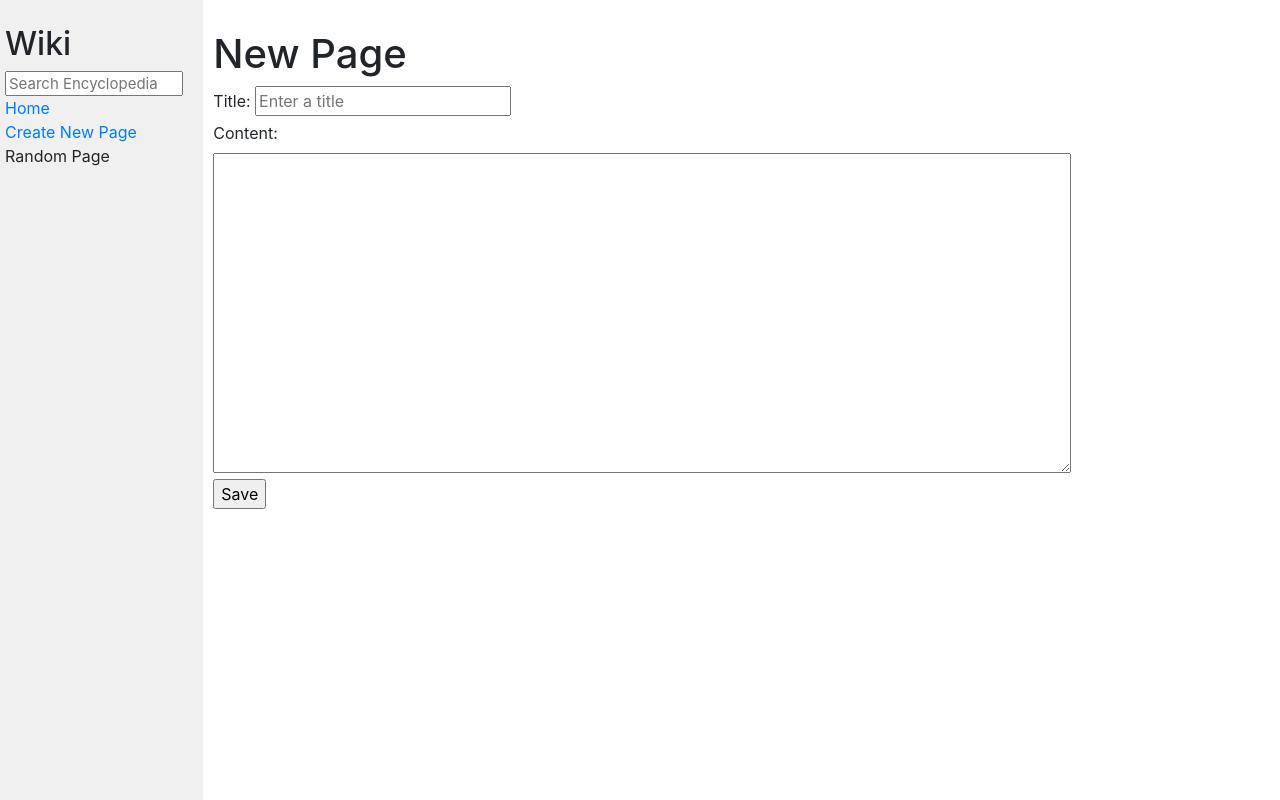
After one commit to Tarcisio2code/project-online-encyclopedia, a Django app: page /newpage/ in a window 1280 px wide. The commit adds this page. Run offline with Django 3.2, Linux system fonts and the light colour scheme; some libraries are stand-ins or nearby versions.

Commit message:
Add Create New Page function

```diff
--- a/encyclopedia/static/encyclopedia/styles.css
+++ b/encyclopedia/static/encyclopedia/styles.css
@@ -13,7 +13,7 @@ h1 {
 }
 
 textarea {
-    height: 90vh;
+    height: 40vh;
     width: 80%;
 }
 
--- a/encyclopedia/templates/encyclopedia/layout.html
+++ b/encyclopedia/templates/encyclopedia/layout.html
@@ -20,7 +20,7 @@
                     <a href="{% url 'index' %}">Home</a>
                 </div>
                 <div>
-                    Create New Page
+                   <a href="{% url 'newpage' %}">Create New Page</a>
                 </div>
                 <div>
                     Random Page
--- /dev/null
+++ b/encyclopedia/templates/encyclopedia/newpage.html
@@ -0,0 +1,21 @@
+{% extends "encyclopedia/layout.html" %}
+
+{% block title %}
+    Encyclopedia
+{% endblock %}
+
+{% block body %}
+    <h1>New Page</h1>
+
+    <form action="{% url 'newpage' %}" method="POST">
+        {% csrf_token %}
+        <label>Title:</label>
+        <input type="text" name="title" placeholder="Enter a title">
+        <br>
+        <label>Content:</label>
+        <br>
+        <textarea name="content"></textarea>
+        <br>
+        <input type="submit" value="Save">
+    </form>
+{% endblock %}
--- a/encyclopedia/urls.py
+++ b/encyclopedia/urls.py
@@ -6,4 +6,5 @@ urlpatterns = [
     path("", views.index, name="index"),
     path("wiki/<str:title>", views.entry, name="entry"),
     path("search/", views.search, name="search"),
+    path("newpage/", views.new_page, name="newpage"),
 ]
--- a/encyclopedia/views.py
+++ b/encyclopedia/views.py
@@ -45,3 +45,22 @@ def search(request):
             return render(request, "encyclopedia/search.html", {
                 "similarEntries": similarEntries
             })
+
+def new_page(request):
+    if request.method == "GET":
+        return render(request, "encyclopedia/newpage.html")
+    else:
+        title = request.POST["title"]
+        entryContent = request.POST["content"]
+        titleExist = util.get_entry(title)
+        if titleExist is None:
+            util.save_entry(title, entryContent)
+            htmlContent = markdown_converter(title)
+            return render(request, "encyclopedia/entry.html",{
+                "title": title,
+                "content": htmlContent
+            })
+        else:
+            return render(request, "encyclopedia/error.html", {
+                "message":"Entry page already existis"
+            })
```
Also changed, not shown: entries/Test.md (added, +5 -0 lines).
